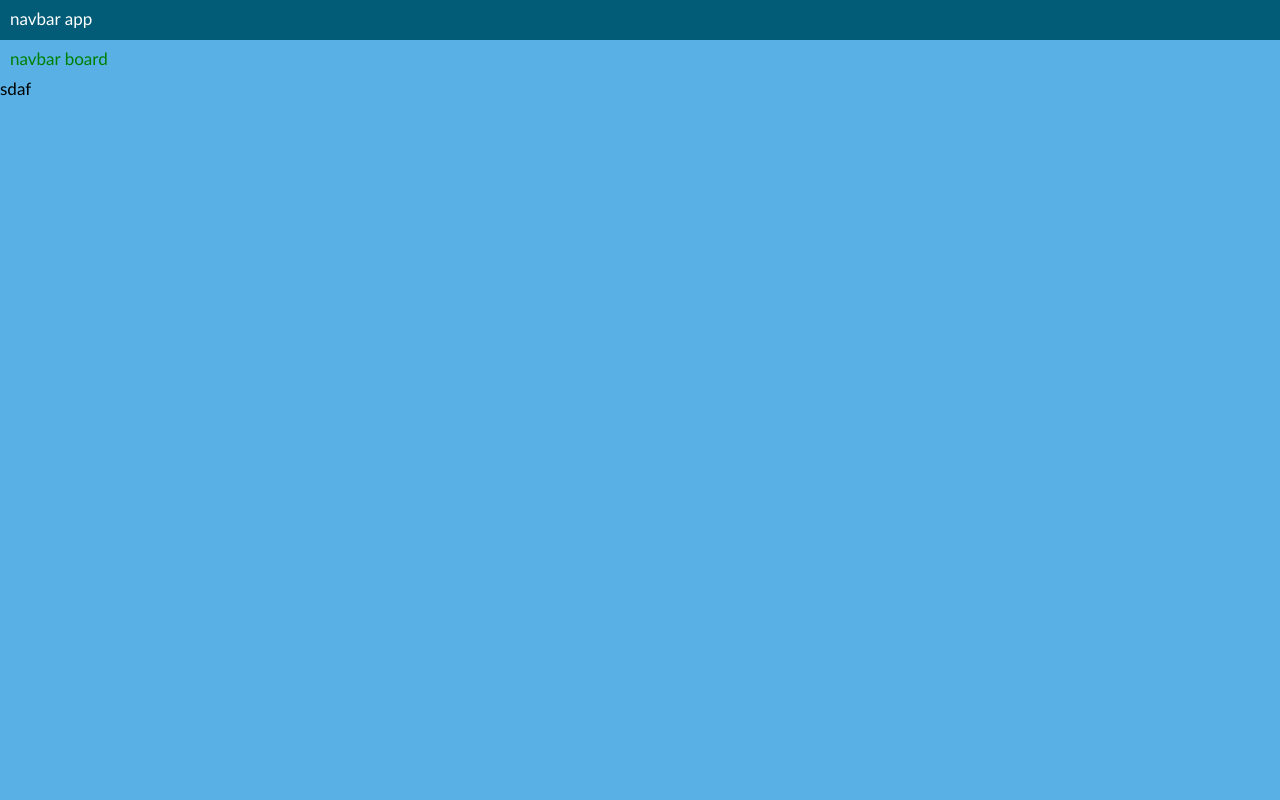
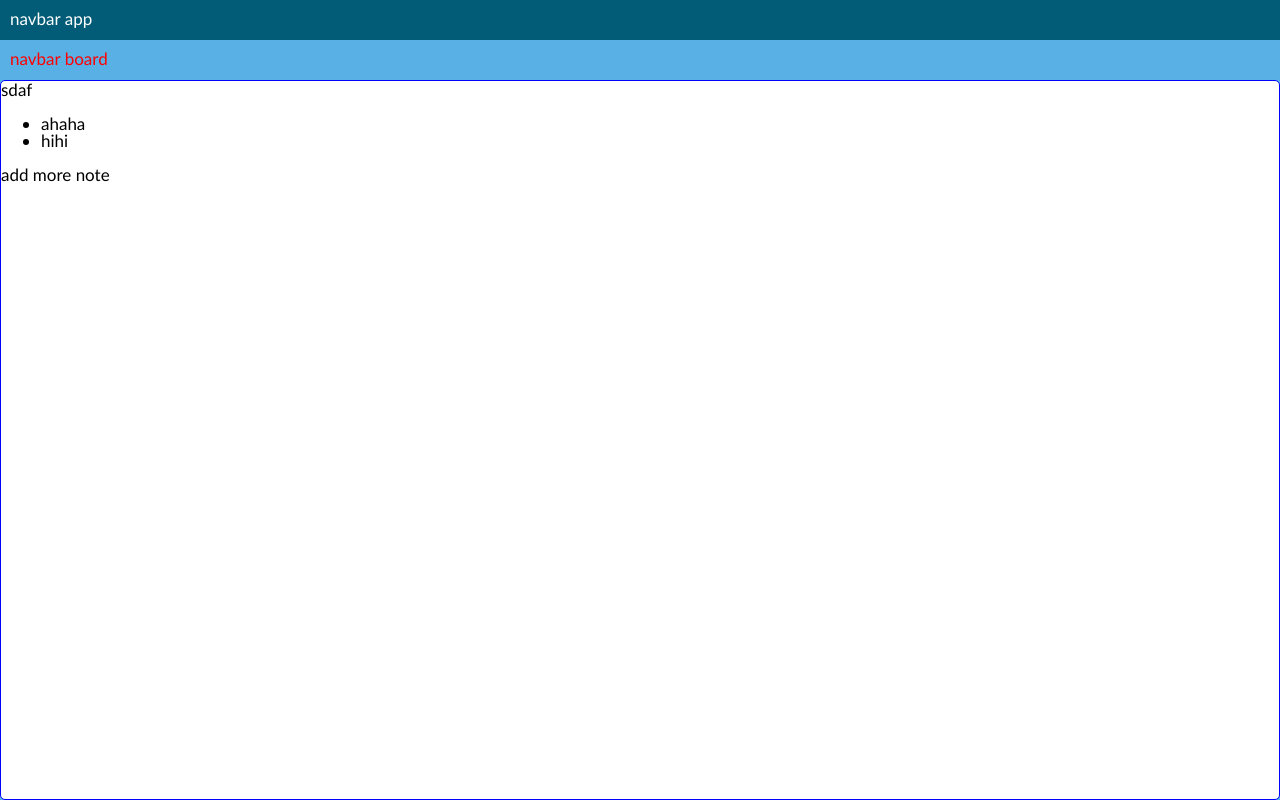
Before and after one commit to devet-git/trello-fake, a React (Create React App) app: page / in a window 1280 px wide. Built offline with nearby package versions, Linux system fonts and the light colour scheme.

Commit message:
first-layout

```diff
--- a/src/App.js
+++ b/src/App.js
@@ -14,6 +14,13 @@ function App() {
                 <header>
                     sdaf
                 </header>
+                <ul>
+                    <li>ahaha</li>
+                    <li>hihi</li>
+                </ul>
+                <footer>
+                    add more note
+                </footer>
             </div>
         </div>
     );
--- a/src/App.scss
+++ b/src/App.scss
@@ -18,8 +18,13 @@ body {
             background-color: rgb(3, 92, 119);
         }
         &.board {
-            color: green;
+            color: red;
             background-color: $main-color;
         }
     }
+    .main {
+        border: 1px solid blue;
+        border-radius: 5px;
+        background-color: white;
+    }
 }
```
